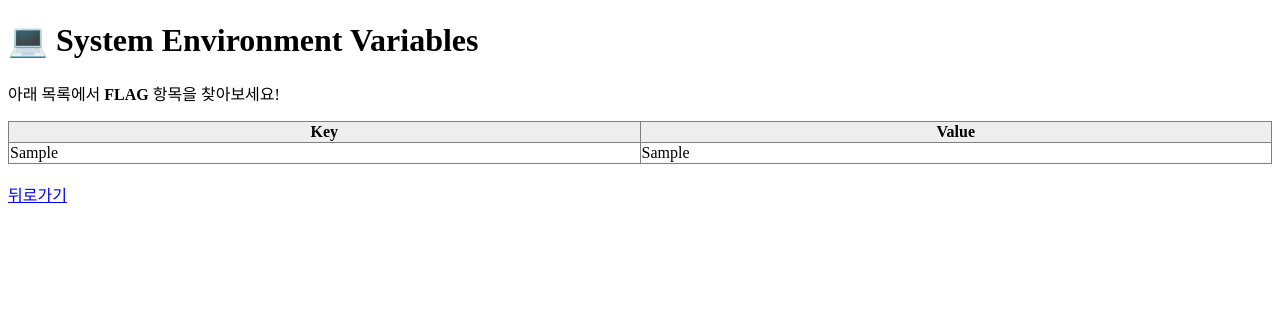
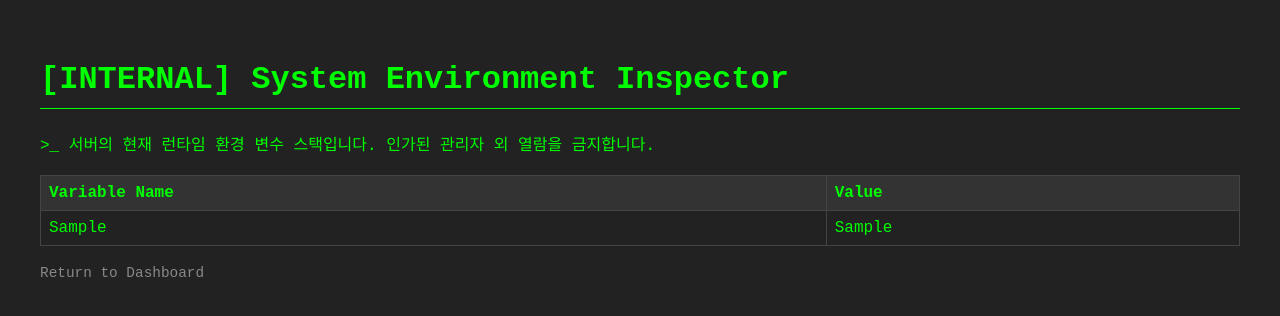
Before and after one commit to gyumin0207/semi_ctf, a Flask app: template templates/system.html in a window 1280 px wide. Shown: the top 316 px of the page. Run offline with Flask 3, Linux system fonts and the light colour scheme; the template is opened without the code that fills it: most values are stand-ins (such as "Sample title", 1, 10 or a date in 2020).

Commit message:
Update system.html

```diff
--- a/templates/system.html
+++ b/templates/system.html
@@ -1,15 +1,40 @@
 <!DOCTYPE html>
 <html>
-<head><title>System Inspector</title></head>
+<head>
+    <title>System Inspector</title>
+    <style>
+        body { font-family: 'Courier New', Courier, monospace; padding: 2rem; background: #222; color: #00ff00; }
+        h1 { border-bottom: 1px solid #00ff00; padding-bottom: 10px; }
+        table { width: 100%; border-collapse: collapse; margin-top: 20px; }
+        th, td { border: 1px solid #444; padding: 8px; text-align: left; }
+        th { background: #333; }
+        tr:hover { background: #2a2a2a; }
+        .back-link { color: #888; text-decoration: none; font-size: 0.9rem; }
+        .back-link:hover { color: #fff; }
+    </style>
+</head>
 <body>
-    <h1>💻 System Environment Variables</h1>
-    <p>아래 목록에서 <strong>FLAG</strong> 항목을 찾아보세요!</p>
-    <table border="1" style="width: 100%; border-collapse: collapse;">
-        <tr style="background: #eee;"><th>Key</th><th>Value</th></tr>
-        {% for k, v in env_vars.items() %}
-        <tr><td>{{ k }}</td><td>{{ v }}</td></tr>
-        {% endfor %}
+    <h1>[INTERNAL] System Environment Inspector</h1>
+    <p>>_ 서버의 현재 런타임 환경 변수 스택입니다. 인가된 관리자 외 열람을 금지합니다.</p>
+
+    <table>
+        <thead>
+            <tr>
+                <th>Variable Name</th>
+                <th>Value</th>
+            </tr>
+        </thead>
+        <tbody>
+            {% for k, v in env_vars.items() %}
+            <tr>
+                <td>{{ k }}</td>
+                <td>{{ v }}</td>
+            </tr>
+            {% endfor %}
+        </tbody>
     </table>
-    <br><a href="/dashboard">뒤로가기</a>
+
+    <br>
+    <a href="/dashboard" class="back-link">Return to Dashboard</a>
 </body>
 </html>
```
